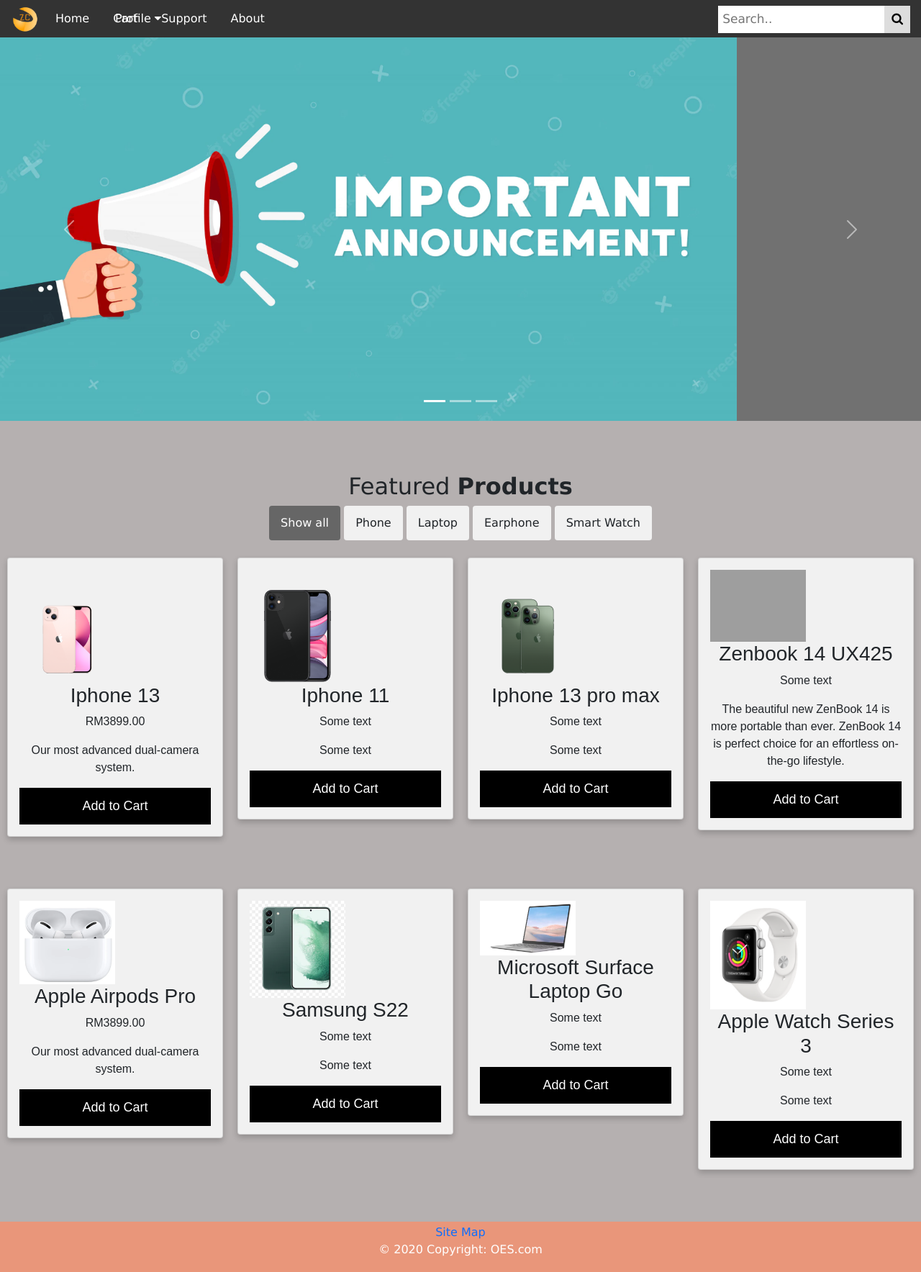
After one commit to Lee-ZC/webdev, a PHP site: page /index2.php in a window 1280 px wide. The commit adds this page. Shown: the whole page at 72% size. Run offline with PHP 8.4, Linux system fonts and the light colour scheme; some libraries are stand-ins or nearby versions; grey boxes are pictures that could not be loaded.

Commit message:
Done some enhancements of API & UI on Login&Register, Support , About & index2 pages

```diff
--- a/WebDevProject/headerLogout.php
+++ b/WebDevProject/headerLogout.php
@@ -73,7 +73,7 @@
 <!-- Site navigation menu -->
 <div class="scrollmenu topnav" style="text-align:left" >
     <img src="Image/ZClogo.png"  width="45" height="40" alt="logo" style="margin-left: 1%;" >
-    <a href="index.php">Home</a>
+    <a href="index2.php">Home</a>
     <a href="cart.php">Cart</a>
     <a href="#contact">Support</a>
     <a href="#about">About</a>
@@ -82,7 +82,7 @@
           <i class="fa fa-caret-down"></i>
         </button>
         <div class="dropdown-content">
-          <a href="#">Setting</a>
+          <a href="setting.php">Setting</a>
           <a href="index.php">Logout</a>
         </div>
   </div>
--- /dev/null
+++ b/WebDevProject/index2.php
@@ -0,0 +1,462 @@
+<?php
+session_start();
+
+
+
+    include("server.php");
+
+
+
+?>
+
+
+
+<!DOCTYPE html>
+<html>
+<head>
+  <title>Online Electronic Sales (OES)</title>
+  <link rel="stylesheet" href="Bootstrap/mystyle.css">
+  <link href="https://cdn.jsdelivr.net/npm/bootstrap@5.1.3/dist/css/bootstrap.min.css" rel="stylesheet">
+  <script src="https://cdn.jsdelivr.net/npm/bootstrap@5.1.3/dist/js/bootstrap.bundle.min.js"></script>
+  <script src="//cdn.jsdelivr.net/npm/sweetalert2@11"></script>
+
+<!--Icon-->
+<link rel="icon" href="Image/ZClogo.ico" />
+
+
+
+<style>
+.card {
+  max-width: 350px;
+  margin: auto;
+  text-align: center;
+  font-family: arial;
+}
+
+.price {
+  color: grey;
+  font-size: 22px;
+}
+
+.card button {
+  border: none;
+  outline: 0;
+  padding: 12px;
+  color: white;
+  background-color: #000;
+  text-align: center;
+  cursor: pointer;
+  width: 100%;
+  font-size: 18px;
+}
+
+
+.card button:hover {
+  opacity: 0.7;
+}
+
+
+/* Float four columns side by side */
+.column {
+  float: left;
+  width: 25%;
+  padding: 0 10px;
+  text-align: center
+}
+
+/* Remove extra left and right margins, due to padding */
+.row {
+    --bs-gutter-x: 1.rem;
+    }
+
+/* Clear floats after the columns */
+.row:after {
+  content: "";
+  display: table;
+  clear: both;
+  text-align: center
+}
+
+/* Responsive columns */
+@media screen and (max-width: 600px) {
+  .column {
+    width: 50%;
+    display: block;
+    margin-bottom: 20px;
+    text-align: center
+  }
+}
+
+
+
+/* Style the counter cards */
+.card {
+  box-shadow: 0 4px 8px 0 rgba(0, 0, 0, 0.2);
+  padding: 16px;
+  text-align: center;
+  background-color: #f1f1f1;
+}
+
+
+
+ footer {
+  text-align: center;
+  padding: 3px;
+  background-color: DarkSalmon;
+  color: white;
+}
+
+
+body  {
+  background-color:  #b5b0b0;
+}
+
+p.ex1 {
+  margin: 40px;
+}
+
+.dot {
+      cursor: pointer;
+      height: 8px;
+      width: 8px;
+      margin: 0 2px;
+      background-color: #bbb;
+      border-radius: 50%;
+      display: inline-block;
+      transition: background-color 0.6s ease;
+    }
+
+
+#myBtn {
+  display: none;
+  position: fixed;
+  bottom: 20px;
+  left: 30px;
+  z-index: 99;
+  font-size: 18px;
+  border: none;
+  outline: none;
+  background-color: red;
+  color: white;
+  cursor: pointer;
+  padding: 15px;
+  border-radius: 4px;
+}
+
+#myBtn:hover {
+  background-color: #555;
+}
+</style>
+
+
+
+
+</head>
+
+<body>
+
+
+<!-- Site navigation menu -->
+<?php require_once ('headerLogout.php'); ?>
+
+    <?php
+
+    if(isset($_SESSION['username'])){
+
+        ?>
+        <div class="alert alert-success alert-dismissible fade show" role="alert">
+        <?php echo $_SESSION['username']; ?>
+        <?php echo ", Welcome To Online Electronic Sales (OES) "; ?>
+        <button type="button" class="btn-close" data-bs-dismiss="alert" aria-label="Close"></button>
+        </div>
+
+<!--        <script>
+        Swal.fire(
+        'Good job!',
+        'Welcome To Online Electronic Sales (OES)',
+        'success'
+          )
+        </script>-->
+   <?php
+        unset($_SESSION['username']);
+
+    }
+
+    ?>
+
+
+<!-- Back-To-Top -->
+<button onclick="topFunction()" id="myBtn" title="Go to top"><i class="fa fa-arrow-up"></i></button>
+
+
+
+
+
+<!-- Slide Show -->
+<div id="demo" class="carousel slide" data-bs-ride="carousel">
+
+
+  <!-- Indicators/dots -->
+  <div class="carousel-indicators">
+    <button type="button" data-bs-target="#demo" data-bs-slide-to="0" class="active"></button>
+    <button type="button" data-bs-target="#demo" data-bs-slide-to="1"></button>
+    <button type="button" data-bs-target="#demo" data-bs-slide-to="2"></button>
+  </div>
+
+
+
+  <!-- The slideshow/carousel -->
+  <div class="carousel-inner">
+    <div class="carousel-item active">
+      <img src="Image/announcement.png" alt="Los Angeles" class="d-block" style="width:80%">
+    </div>
+    <div class="carousel-item">
+      <img src="Image/announcement.png" alt="Chicago" class="d-block" style="width:80%">
+    </div>
+    <div class="carousel-item">
+      <img src="Image/announcement.png" alt="New York" class="d-block" style="width:80%">
+    </div>
+  </div>
+
+
+
+  <!-- Left and right controls/icons -->
+  <button class="carousel-control-prev" type="button" data-bs-target="#demo" data-bs-slide="prev">
+    <span class="carousel-control-prev-icon"></span>
+  </button>
+  <button class="carousel-control-next" type="button" data-bs-target="#demo" data-bs-slide="next">
+    <span class="carousel-control-next-icon"></span>
+  </button>
+</div>
+
+
+
+<br>
+<br>
+<br>
+
+
+
+
+<center>
+<h2>Featured <b>Products</b></h2>
+</center>
+
+
+<div id="myBtnContainer" style="text-align:center">
+    <button class="btn active" onclick="filterSelection('all')"> Show all</button>
+    <button class="btn" onclick="filterSelection('Phone')"> Phone </button>
+    <button class="btn" onclick="filterSelection('laptop')"> Laptop </button>
+    <button class="btn" onclick="filterSelection('earphone')"> Earphone </button>
+    <button class="btn" onclick="filterSelection('watch')"> Smart Watch </button>
+</div>
+
+<br>
+
+
+<div class="row" >
+  <div class="column">
+
+    <div class="Phone">
+        <div class="card">
+          <img src="Image/Iphoe13.jpg"  style="width:50%">
+          <h3>Iphone 13</h3>
+          <p>RM3899.00</p>
+          <p>Our most advanced dual-camera system.</p>
+          <button>Add to Cart</button>
+        </div>
+  </div>
+
+  </div>
+
+  <div class="column">
+     <div class="Phone">
+        <div class="card">
+          <img src="Image/Iphone11.jpg"  style="width:50%;">
+          <h3>Iphone 11</h3>
+          <p>Some text</p>
+          <p>Some text</p>
+          <button>Add to Cart</button>
+        </div>
+     </div>
+  </div>
+
+  <div class="column">
+     <div class=" Phone">
+        <div class="card">
+          <img src="Image/Iphone13pro.jpg"  style="width:50%">
+          <h3>Iphone 13 pro max</h3>
+          <p>Some text</p>
+          <p>Some text</p>
+          <button>Add to Cart</button>
+        </div>
+     </div>
+  </div>
+
+
+   <div class="column">
+     <div class=" laptop">
+        <div class="card">
+          <img src="Image/Asus.png"  style="width:50%">
+          <h3>Zenbook 14 UX425</h3>
+          <p>Some text</p>
+          <p>The beautiful new ZenBook 14 is more portable than ever. ZenBook 14 is perfect choice for an effortless on-the-go lifestyle.</p>
+          <button>Add to Cart</button>
+        </div>
+    </div>
+  </div>
+
+</div>
+
+
+<br>
+<br>
+<br>
+
+
+<div class="row" >
+  <div class="column">
+    <div class=" earphone">
+        <div class="card">
+          <img src="Image/airpods.png"  style="width:50%">
+          <h3>Apple Airpods Pro</h3>
+          <p>RM3899.00</p>
+          <p>Our most advanced dual-camera system.</p>
+          <button>Add to Cart</button>
+        </div>
+    </div>
+  </div>
+
+
+  <div class="column">
+    <div class=" Phone">
+        <div class="card">
+          <img src="Image/samsungs22.png"  style="width:50%">
+          <h3>Samsung S22</h3>
+          <p>Some text</p>
+          <p>Some text</p>
+          <button>Add to Cart</button>
+        </div>
+    </div>
+  </div>
+
+  <div class="column">
+    <div class=" laptop">
+        <div class="card">
+          <img src="Image/surfacelaptopgo.png"  style="width:50%">
+          <h3>Microsoft Surface Laptop Go</h3>
+          <p>Some text</p>
+          <p>Some text</p>
+          <button>Add to Cart</button>
+        </div>
+    </div>
+  </div>
+
+  <div class="column">
+     <div class=" watch">
+        <div class="card">
+          <img src="Image/series3.png"  style="width:50%">
+          <h3>Apple Watch Series 3</h3>
+          <p>Some text</p>
+          <p>Some text</p>
+          <button>Add to Cart</button>
+        </div>
+    </div>
+  </div>
+
+</div>
+
+<br>
+<br>
+<br>
+
+
+
+<footer>
+<p>
+<a href = "Sitemap.php" style="text-decoration: none;">Site Map</a><br>
+© 2020 Copyright: OES.com<br>
+</footer>
+
+
+
+
+
+
+<script>
+//Get the button
+var mybutton = document.getElementById("myBtn");
+
+// When the user scrolls down 20px from the top of the document, show the button
+window.onscroll = function() {scrollFunction()};
+
+function scrollFunction() {
+  if (document.body.scrollTop > 20 || document.documentElement.scrollTop > 20) {
+    mybutton.style.display = "block";
+  } else {
+    mybutton.style.display = "none";
+  }
+}
+
+// When the user clicks on the button, scroll to the top of the document
+function topFunction() {
+  document.body.scrollTop = 0;
+  document.documentElement.scrollTop = 0;
+}
+
+
+
+
+//Filter
+filterSelection("all")
+function filterSelection(c) {
+  var x, i;
+  x = document.getElementsByClassName("filterDiv");
+  if (c == "all") c = "";
+  for (i = 0; i < x.length; i++) {
+    w3RemoveClass(x[i], "show");
+    if (x[i].className.indexOf(c) > -1) w3AddClass(x[i], "show");
+  }
+}
+
+function w3AddClass(element, name) {
+  var i, arr1, arr2;
+  arr1 = element.className.split(" ");
+  arr2 = name.split(" ");
+  for (i = 0; i < arr2.length; i++) {
+    if (arr1.indexOf(arr2[i]) == -1) {element.className += " " + arr2[i];}
+  }
+}
+
+function w3RemoveClass(element, name) {
+  var i, arr1, arr2;
+  arr1 = element.className.split(" ");
+  arr2 = name.split(" ");
+  for (i = 0; i < arr2.length; i++) {
+    while (arr1.indexOf(arr2[i]) > -1) {
+      arr1.splice(arr1.indexOf(arr2[i]), 1);
+    }
+  }
+  element.className = arr1.join(" ");
+}
+
+
+// Add active class to the current button (highlight it)
+var btnContainer = document.getElementById("myBtnContainer");
+var btns = btnContainer.getElementsByClassName("btn");
+for (var i = 0; i < btns.length; i++) {
+  btns[i].addEventListener("click", function(){
+    var current = document.getElementsByClassName("active");
+    current[0].className = current[0].className.replace(" active", "");
+    this.className += " active";
+  });
+}
+
+</script>
+
+
+
+
+
+</body>
+</html>
--- a/WebDevProject/nbproject/private/private.xml
+++ b/WebDevProject/nbproject/private/private.xml
@@ -3,8 +3,9 @@
     <editor-bookmarks xmlns="http://www.netbeans.org/ns/editor-bookmarks/2" lastBookmarkId="0"/>
     <open-files xmlns="http://www.netbeans.org/ns/projectui-open-files/2">
         <group>
-            <file>file:/C:/xampp/htdocs/WebDevProject/about.php</file>
-            <file>file:/C:/xampp/htdocs/WebDevProject/index.php</file>
+            <file>file:/C:/xampp/htdocs/WebDevProject/index2.php</file>
+            <file>file:/C:/xampp/htdocs/WebDevProject/login.php</file>
+            <file>file:/C:/xampp/htdocs/WebDevProject/register.php</file>
         </group>
     </open-files>
 </project-private>
--- a/WebDevProject/support.php
+++ b/WebDevProject/support.php
@@ -51,7 +51,8 @@
 
     <p style=" margin-left: 2.5em; padding: 0 7em 2em 0;  color: green; ">
       Click on the Live Chat button and we’ll find you the best solution
-      <i class="fa fa-arrow-right" style= " margin-left: 20em;    color: greenyellow; " ></i>
+      <i class="fa fa-arrow-right" style= " margin-left: 5em;    color: greenyellow; " ></i>
+      <i class="fa fa-arrow-right" style= " margin-left: 10em;    color: greenyellow; " ></i>
       <i class="fa fa-arrow-right" style= " margin-left: 10em;    color: greenyellow; "></i>
       <i class="fa fa-arrow-right" style= " margin-left: 10em;    color: greenyellow; " ></i>
     <p>
```
Also changed, not shown: WebDevProject/about.php (+46 -5 lines), WebDevProject/login.php (+54 -4 lines), WebDevProject/register.php (+26 -3 lines), WebDevProject/setting.php (added, +97 -0 lines).
